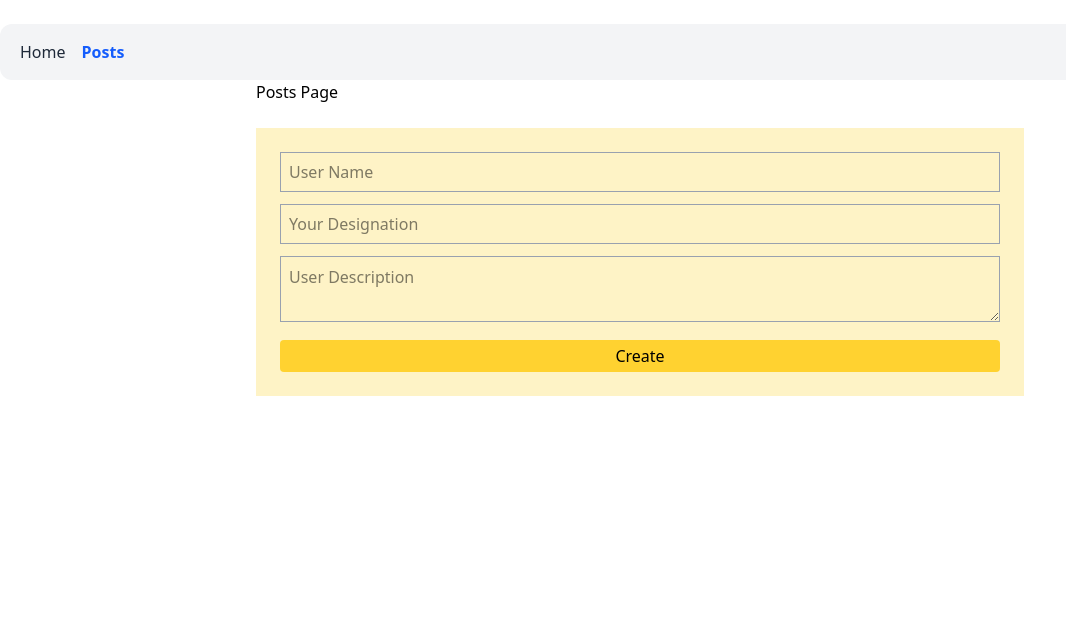
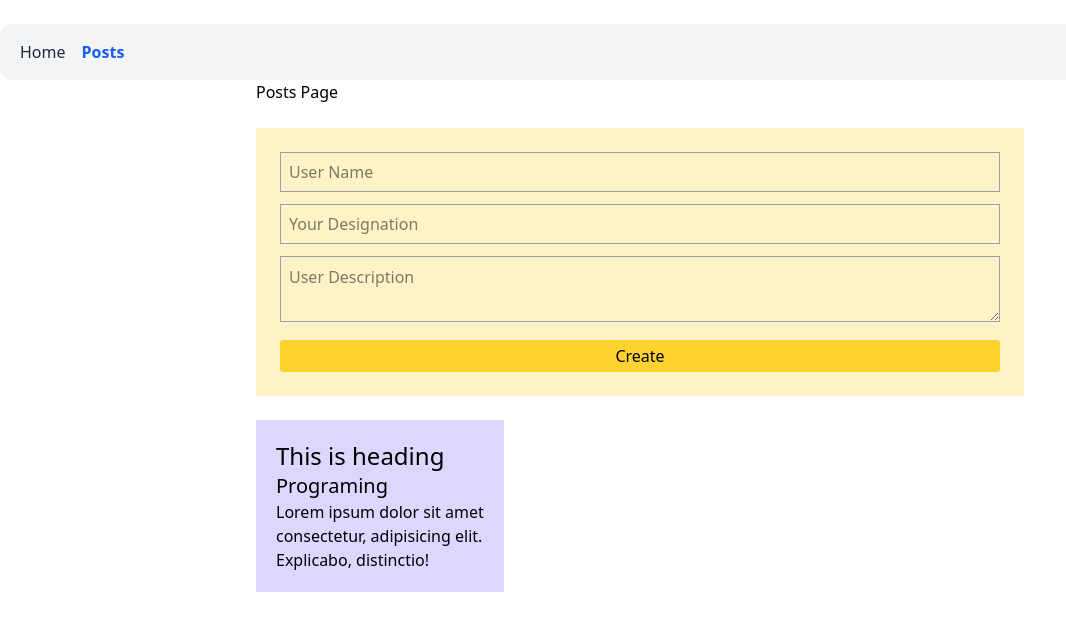
Before and after one commit to jakariya-ahmed/tiny-projects, a React (Vite) app in the folder react-core/: page /posts in a window 1280 px wide. Shown: the top 630 px of the page, without its empty margins (0-1066 px from the left). Built offline with nearby package versions, Linux system fonts and the light colour scheme.

Commit message:
added post form

```diff
--- /dev/null
+++ b/react-core/src/components/post/AllPost.jsx
@@ -0,0 +1,11 @@
+export default function AllPost() {
+    return(
+        <section className="grid grid-cols-3 gap-3 mt-6">
+            <article className="max-w-md bg-violet-200 p-5 ">
+                <h1 className="text-2xl">This is heading</h1>
+                <h2 className="text-xl">Programing</h2>
+                <p>Lorem ipsum dolor sit amet consectetur, adipisicing elit. Explicabo, distinctio!</p>
+            </article>
+        </section>
+    );
+}
--- a/react-core/src/components/post/CreatePost.jsx
+++ b/react-core/src/components/post/CreatePost.jsx
@@ -4,10 +4,10 @@ export default function CreatePost() {
             <form className="space-y-3">
                 <input name="name"
 
-                type="text" placeholder="User Name" className="border border-gray-400 h-10 w-full p-2"/>
+                type="text" placeholder="Title" className="border border-gray-400 h-10 w-full p-2"/>
                 <input name="desi"
 
-                placeholder="Your Designation" className="border border-gray-400 h-10 w-full p-2"/>
+                placeholder="category" className="border border-gray-400 h-10 w-full p-2"/>
                 <textarea name="desc"
 
                 placeholder="User Description" className="border border-gray-400 w-full p-2">
--- a/react-core/src/pages/Posts.jsx
+++ b/react-core/src/pages/Posts.jsx
@@ -1,10 +1,12 @@
 import CreateUser from "../components/core/CreateUser";
+import AllPost from "../components/post/AllPost";
 
 export default function Posts() {
     return(
         <div className="max-w-3xl mx-auto">
             <h1>Posts Page</h1>
             <CreateUser />
+            <AllPost />
         </div>
     );
 }
```
